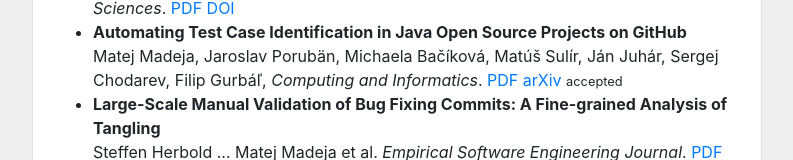
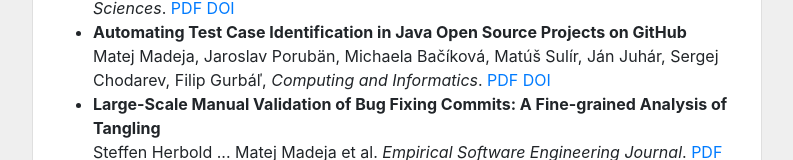
Before and after one commit to madeja/madeja.github.io, a website: page index.html in a window 1280 px wide. Shown: the part 531-691 px from the top of the page, without its empty margins (243-1036 px from the left). Drawn offline with Linux system fonts and the light colour scheme.

Commit message:
updated papers

```diff
--- a/index.html
+++ b/index.html
@@ -118,9 +118,7 @@
                     </strong>
                     <br /> Matej Madeja, Jaroslav Porubän, Michaela Bačíková, Matúš Sulír, Ján Juhár, Sergej Chodarev, Filip Gurbáľ, <em>Computing and Informatics</em>.
                     <a href="publications/21-cai-automating-tc-identification.pdf">PDF</a>
-                    <a href="https://arxiv.org/abs/2102.11678">arXiv</a>
-                    <!-- <a href="https://doi.org/10.1515/comp-2020-0150">DOI</a> -->
-                    <small>accepted</small>
+                    <a href="https://doi.org/10.31577/cai_2021_3_575">DOI</a>
                   </li>
                   <li>
                     <strong>
```
Also changed, not shown: 1 other file.
